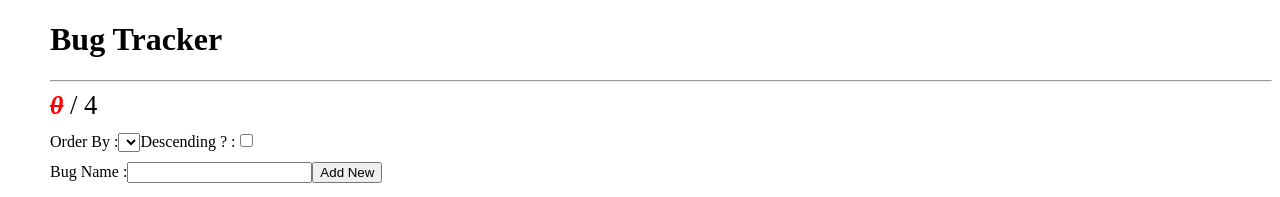
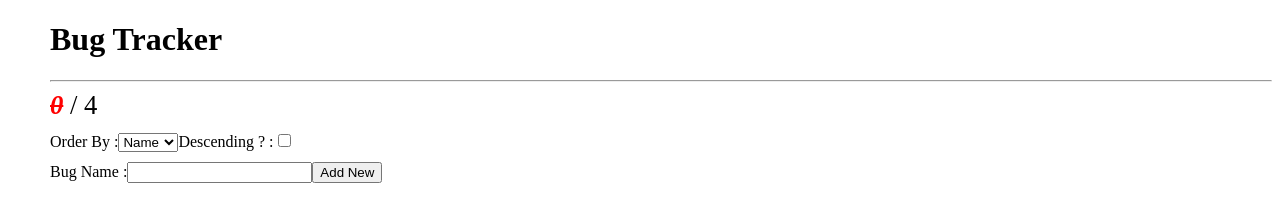
Before and after one commit to adhuper/Adobe-Angular-Jun-2018-2, an Angular app in the folder bug-tracker-app/: page / in a window 1280 px wide. Shown: the top 197 px of the page. Built offline with nearby package versions, Linux system fonts and the light colour scheme.

Commit message:
sort implementation

```diff
--- a/bug-tracker-app/src/app/bugTracker/bugTracker.component.html
+++ b/bug-tracker-app/src/app/bugTracker/bugTracker.component.html
@@ -5,12 +5,12 @@
 </section>
 <section class="sort">
 	<label for="">Order By :</label>
-	<select>
-		<option value=""></option>
-		<option value=""></option>
+	<select (change)="sortAttr = $event.target.value">
+		<option value="name">Name</option>
+		<option value="isClosed">Status</option>
 	</select>
 	<label for="">Descending ? :</label>
-	<input type="checkbox">
+	<input type="checkbox" (change)="sortDesc = $event.target.checked">
 </section>
 <section class="edit">
 	<label for="">Bug Name :</label>
@@ -19,7 +19,7 @@
 </section>
 <section class="list">
 	<ol>
-		<li *ngFor="let bug of ( bugs | sort:'name' )">
+		<li *ngFor="let bug of ( bugs | sort:sortAttr:sortDesc )">
 			<span class="bugname"
 				(click)="onBugNameClick(bug)"
 				[ngClass]="{closed : bug.isClosed}"
--- a/bug-tracker-app/src/app/bugTracker/bugTracker.component.ts
+++ b/bug-tracker-app/src/app/bugTracker/bugTracker.component.ts
@@ -10,7 +10,11 @@ import { BugOperationsService } from './services/bugOperations.service';
 })
 export class BugTrackerComponent{
 
+
 	bugs : Bug[] = [];
+
+	sortAttr : string = 'name';
+	sortDesc : boolean = false;
 
 	constructor(private bugOperations : BugOperationsService){
 		this.bugs.push(this.bugOperations.createNew('Server communication failure'));
--- a/bug-tracker-app/src/app/bugTracker/pipes/sort.pipe.ts
+++ b/bug-tracker-app/src/app/bugTracker/pipes/sort.pipe.ts
@@ -16,9 +16,16 @@ export class SortPipe implements PipeTransform{
 	        return 0;
 	    }
 	}
-	transform(data : any[], attrName : string) : any[] {
+	private getDescending(comparer : Comparer) : Comparer{
+		return function(p1:any, p2:any) : number {
+	        return comparer(p1, p2) * -1;
+	    }
+	}
+	transform(data : any[], attrName : string, desc : boolean = false) : any[] {
 		if (!attrName || !data || !data.length) return data;
 		let comparer = this.getComparer(attrName);
+		if (desc)
+			comparer = this.getDescending(comparer);
 		return data.sort(comparer);
 	}
 }
```
